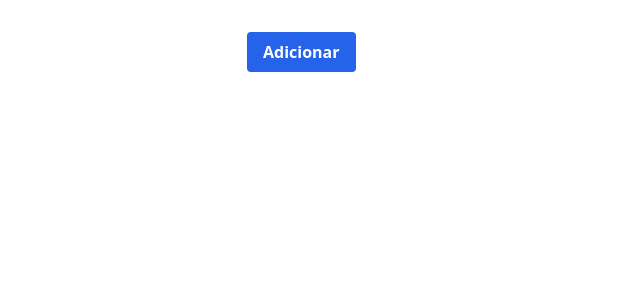
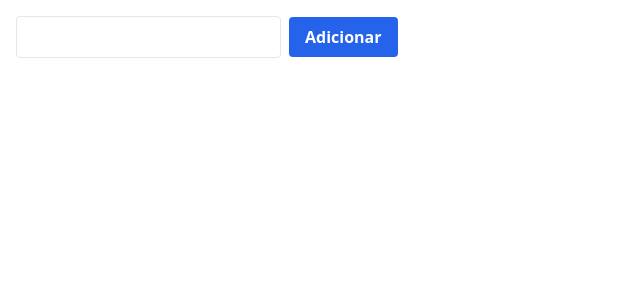
Before and after one commit to PdroLuiz/money-game-calc, a Next.js app: page / in a window 1280 px wide. Shown: the top 300 px of the page, without its empty margins (0-640 px from the left). Built offline with nearby package versions, Linux system fonts and the light colour scheme.

Commit message:
add style to input

```diff
--- a/pages/index.tsx
+++ b/pages/index.tsx
@@ -15,10 +15,12 @@ const Home: NextPage = () => {
 
   return (
     <div className='p-4 space-y-4'>
-      <input type="text" value={name} onChange={e => setName(e.target.value)}/>
-      <button
-        className='px-4 py-2 bg-blue-600 text-white font-bold rounded'
-        onClick={handleAdicionar}>Adicionar</button>
+      <div className='space-x-2'>
+        <input className='border rounded px-4 py-2' type="text" value={name} onChange={e => setName(e.target.value)}/>
+        <button
+          className='px-4 py-2 bg-blue-600 text-white font-bold rounded'
+          onClick={handleAdicionar}>Adicionar</button>
+      </div>
 
       <div className='grid grid-cols-4 gap-4'>
         {
```
